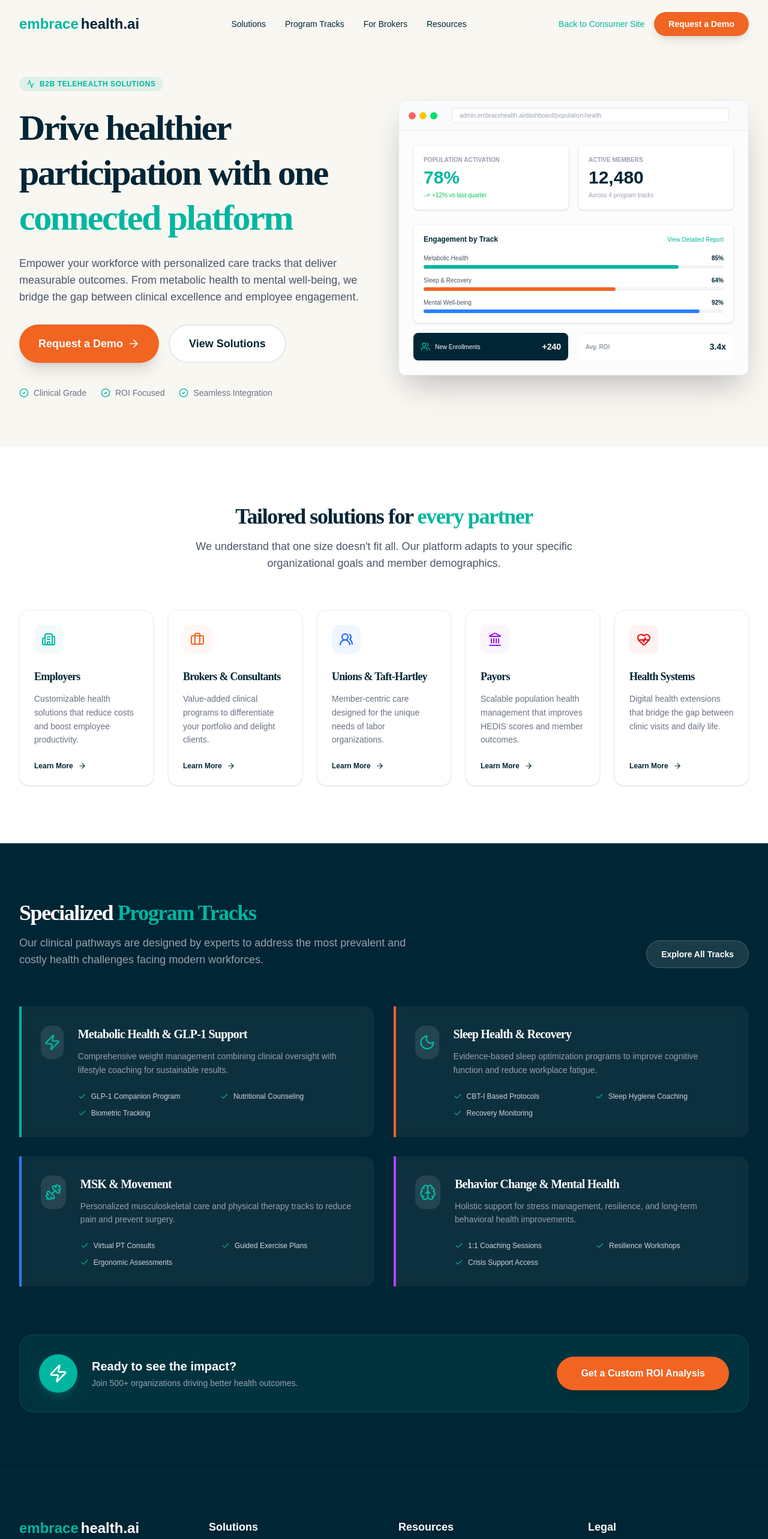
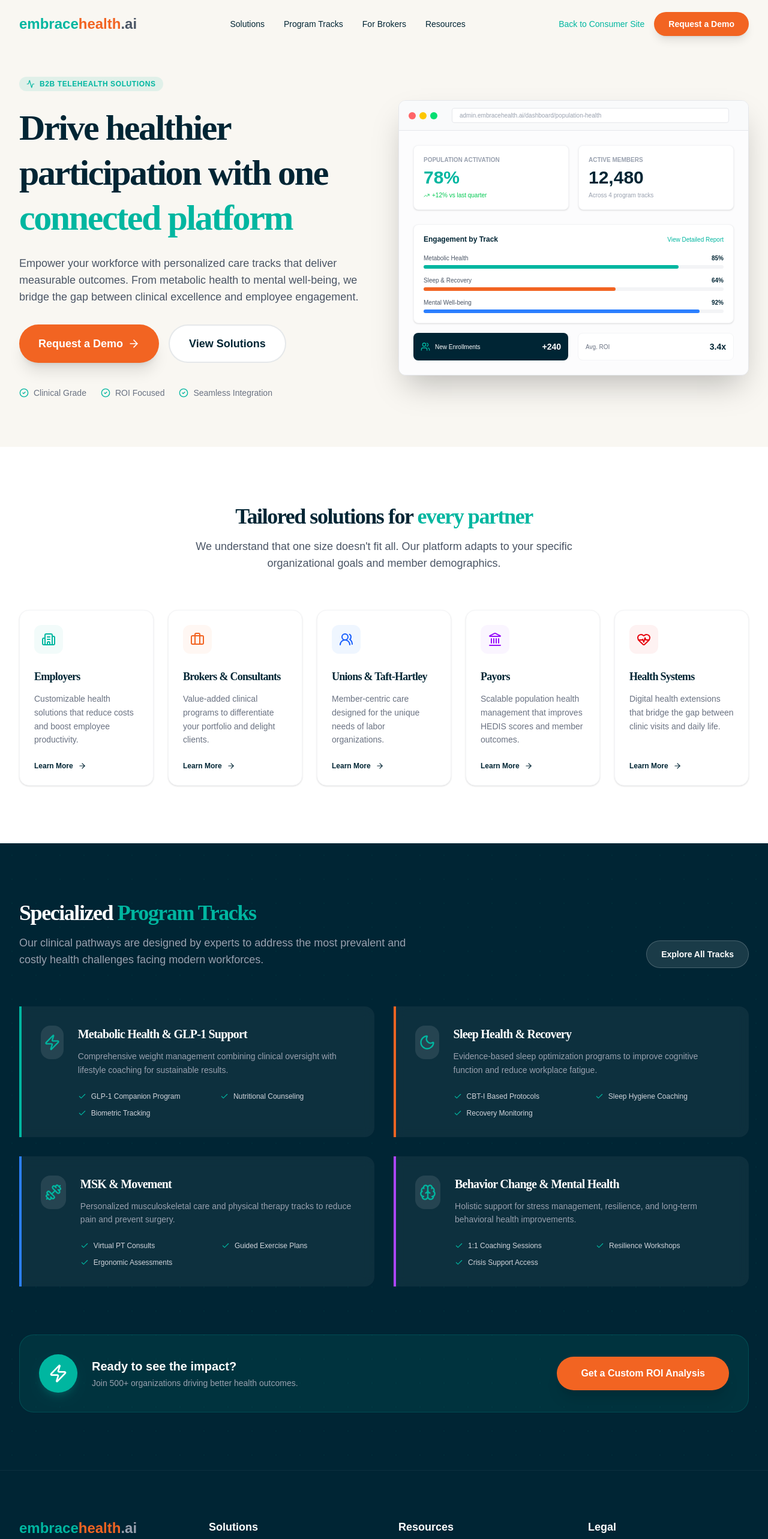
Before and after one commit to robsammonsdfw/embrace-employer, a React (Vite) app: page / in a window 1280 px wide. Shown: the top 2566 px of the page at 60% size. Built offline with nearby package versions, Linux system fonts and the light colour scheme.

Commit message:
feat: Update branding colors and links
Refactors the header and footer components to use the updated Embrace Health branding colors for the logo text. Also updates the "Back to Consumer Site" link to point to the correct external URL.

```diff
--- a/src/components/EmployerHeader.tsx
+++ b/src/components/EmployerHeader.tsx
@@ -24,9 +24,10 @@
         <div className="flex justify-between items-center">
           {/* Logo */}
           <div className="flex items-center">
-            <Link to="/" className="text-2xl font-bold text-brand-dark-blue flex items-center gap-1">
+            <Link to="/" className="text-2xl font-bold flex items-center">
               <span className="text-brand-teal">embrace</span>
-              <span>health.ai</span>
+              <span className="text-brand-orange">health</span>
+              <span className="text-gray-600">.ai</span>
             </Link>
           </div>
 
@@ -40,7 +41,14 @@
 
           {/* CTA Buttons */}
           <div className="hidden md:flex items-center space-x-4">
-            <Link to="#" className="text-sm font-medium text-brand-teal hover:underline">Back to Consumer Site</Link>
+            <a
+              href="https://www.embracehealth.ai/"
+              target="_blank"
+              rel="noopener noreferrer"
+              className="text-sm font-medium text-brand-teal hover:underline"
+            >
+              Back to Consumer Site
+            </a>
             <button className="bg-brand-orange hover:bg-orange-600 text-white px-6 py-2.5 rounded-full text-sm font-semibold transition-all shadow-lg hover:shadow-orange-200">
               Request a Demo
             </button>
@@ -66,7 +74,14 @@
           <Link to="#" className="block text-base font-medium text-brand-dark-blue">For Brokers</Link>
           <Link to="#" className="block text-base font-medium text-brand-dark-blue">Resources</Link>
           <hr className="border-gray-100" />
-          <Link to="#" className="block text-base font-medium text-brand-teal">Back to Consumer Site</Link>
+          <a
+            href="https://www.embracehealth.ai/"
+            target="_blank"
+            rel="noopener noreferrer"
+            className="block text-base font-medium text-brand-teal"
+          >
+            Back to Consumer Site
+          </a>
           <button className="w-full bg-brand-orange text-white px-6 py-3 rounded-full text-base font-semibold">
             Request a Demo
           </button>
--- a/src/components/Footer.tsx
+++ b/src/components/Footer.tsx
@@ -8,9 +8,10 @@
         <div className="grid grid-cols-1 md:grid-cols-2 lg:grid-cols-4 gap-12 mb-16">
           {/* Brand Column */}
           <div className="space-y-6">
-            <Link to="/" className="text-2xl font-bold flex items-center gap-1">
+            <Link to="/" className="text-2xl font-bold flex items-center">
               <span className="text-brand-teal">embrace</span>
-              <span>health.ai</span>
+              <span className="text-brand-orange">health</span>
+              <span className="text-gray-400">.ai</span>
             </Link>
             <p className="text-gray-400 text-sm leading-relaxed">
               The connected platform for population health. We combine clinical excellence with human-centric design to drive healthier participation across your organization.
```
